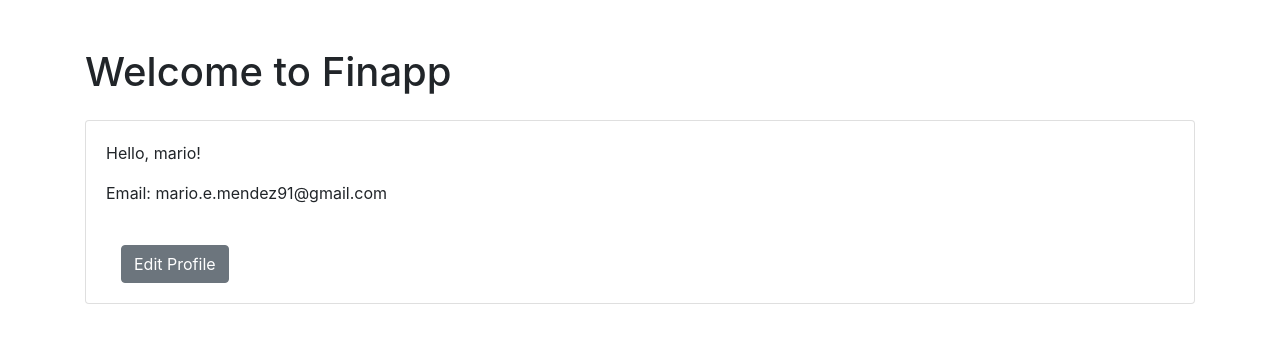
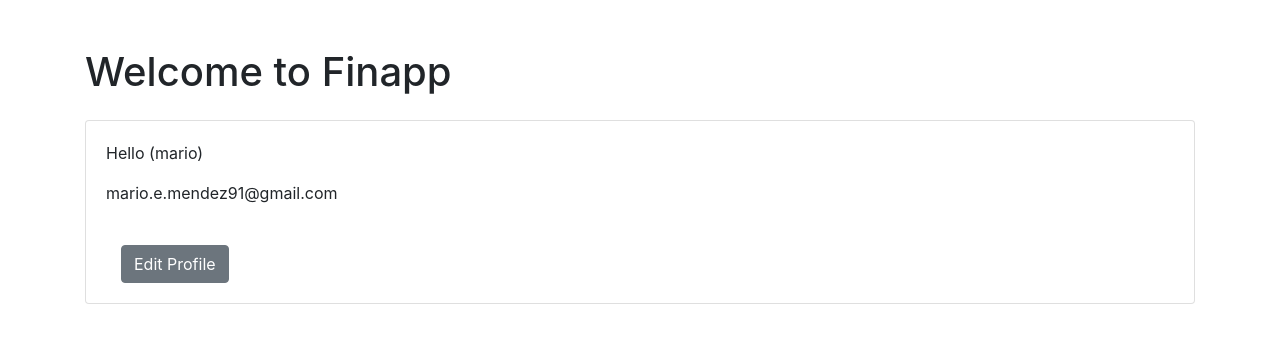
Before and after one commit to mario9100/group7proj, a Django app: page /Finapp/profile/ in a window 1280 px wide. Shown: the part 56-399 px from the top of the page. Run offline with Django 4.2, Linux system fonts and the light colour scheme; a user stored in the database is signed in; data comes from the database, SQL or seed files in the repository; both versions use the stored data as it was after the commit; some libraries are stand-ins or nearby versions.

Commit message:
Profile view touch ups

```diff
--- a/Finapp/templates/view_profile.html
+++ b/Finapp/templates/view_profile.html
@@ -14,8 +14,9 @@
                     <img src="{{ user.userprofile.profile_picture.url }}" alt="Profile Picture" class="profile-picture">
                 {% endif %}
 
-                <p class="card-text">Hello, {{ user.username }}!</p>
-                <p class="card-text">Email: {{ user.email }}</p>
+                <p class="card-text">Hello {{ user_profile.full_name }} ({{ user.username }})</p>
+                <p class="card-text">{{ user.email }}</p>
+                <p class="card-text">{{ user_profile.bio }}</p>
                 <!-- Include additional user information as needed -->
                 <div class="container">
                     <a href="{% url 'Finapp:edit_profile' %}" class="btn btn-secondary mt-4">Edit Profile</a>
```
Also changed, not shown: db.sqlite3.
